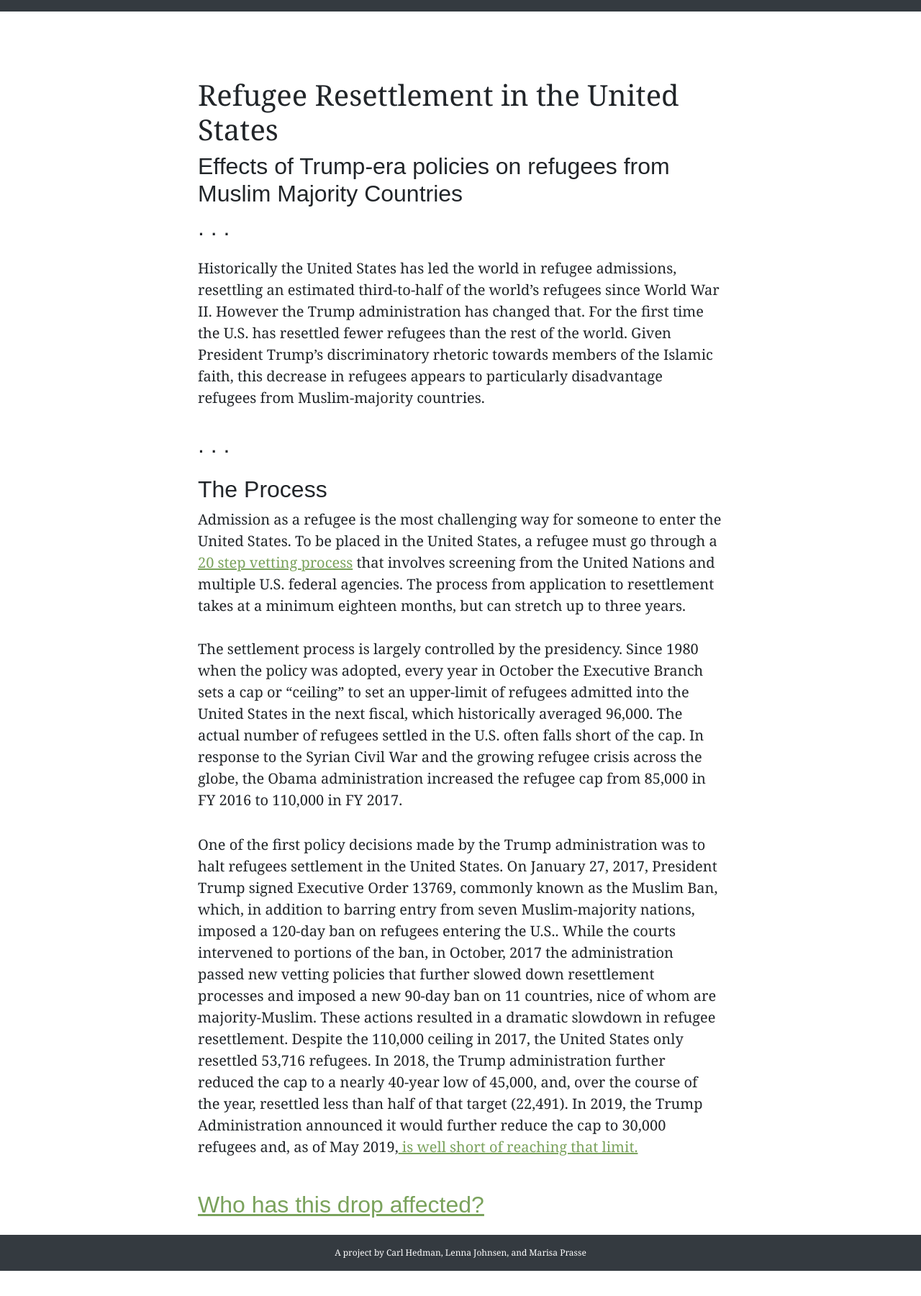
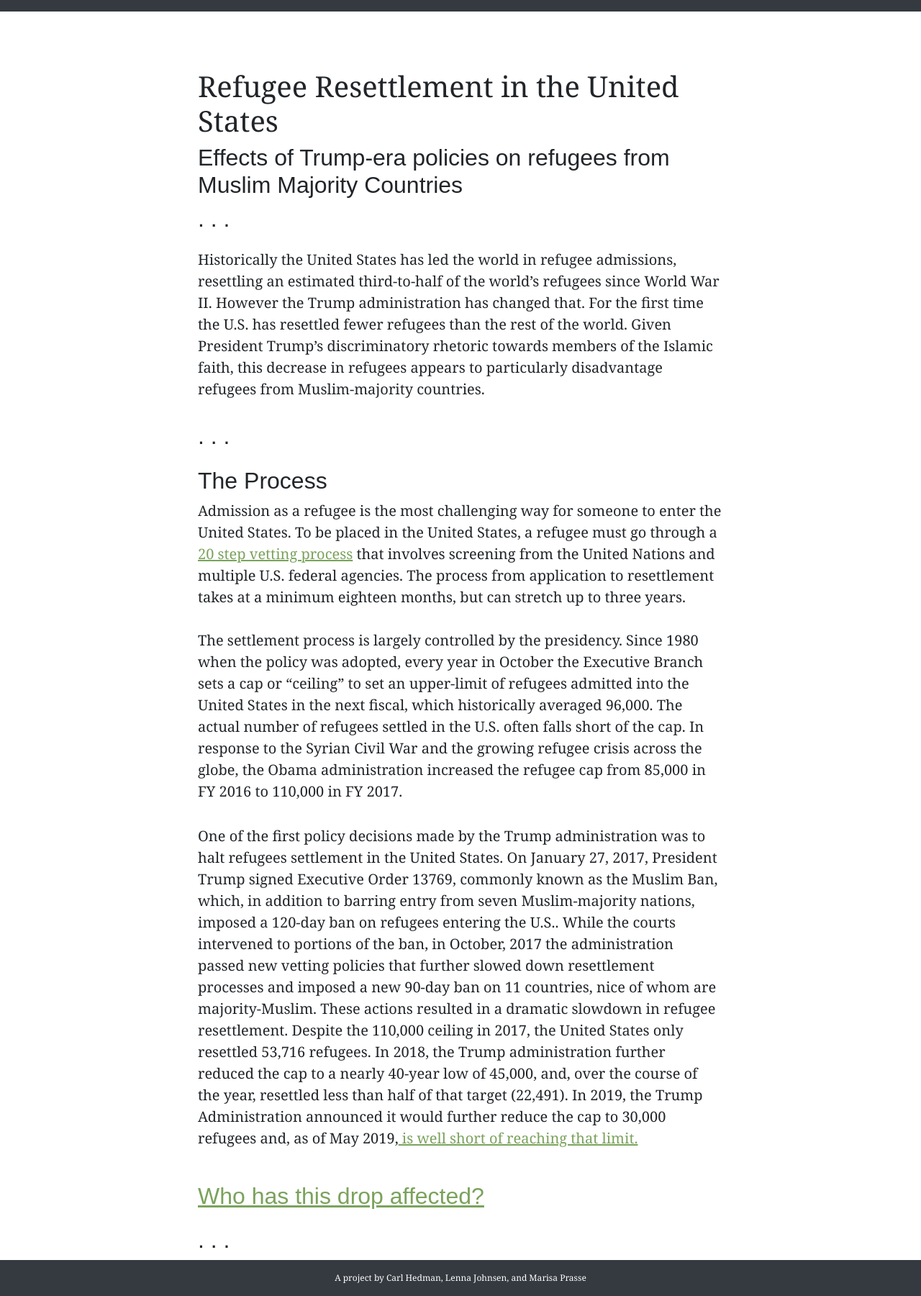
Before and after one commit to lennajohnsen/lennajohnsen.github.io, a website with bundled scripts: page index.html in a window 1280 px wide. Shown: the whole page at 72% size. Before the commit the page ends 1766 px from the top, so only its background shows below. Built offline with nearby package versions, Linux system fonts and the light colour scheme; no server answers; a web font is replaced by a local one.

Commit message:
small changes

```diff
--- a/css/scrolling-nav.css
+++ b/css/scrolling-nav.css
@@ -5,7 +5,7 @@
  */
 header {
   /*!padding: 156px 0 100px;*/
-  padding: 50px 0 50px;
+  padding: 30px 0 50px;
 }
 
 section {
--- a/index.html
+++ b/index.html
@@ -30,7 +30,7 @@
 
   <header class="bg-primary2 text-white">
     <div class="container text-center">
-      <h2>    </h2>
+      <p>    </p>
     </div>
   </header>
 
@@ -112,9 +112,17 @@
           <div class="col-lg-8 mx-auto">
             <h2> <a href="https://lennajohnsen.github.io/bigDataClassProject/#"> Who has this drop affected?</a></h2>
           </div>
+        </div>
+      </div>
+  </section>
+
+        <div class="container">
+            <div class="row">
+              <div class="col-lg-8 mx-auto">
+                    <h2>  .  .  .  </h2>
+              </div>
+            </div>
           </div>
-          </div>
-        </section>
 
 
   <!-- Footer -->
```
